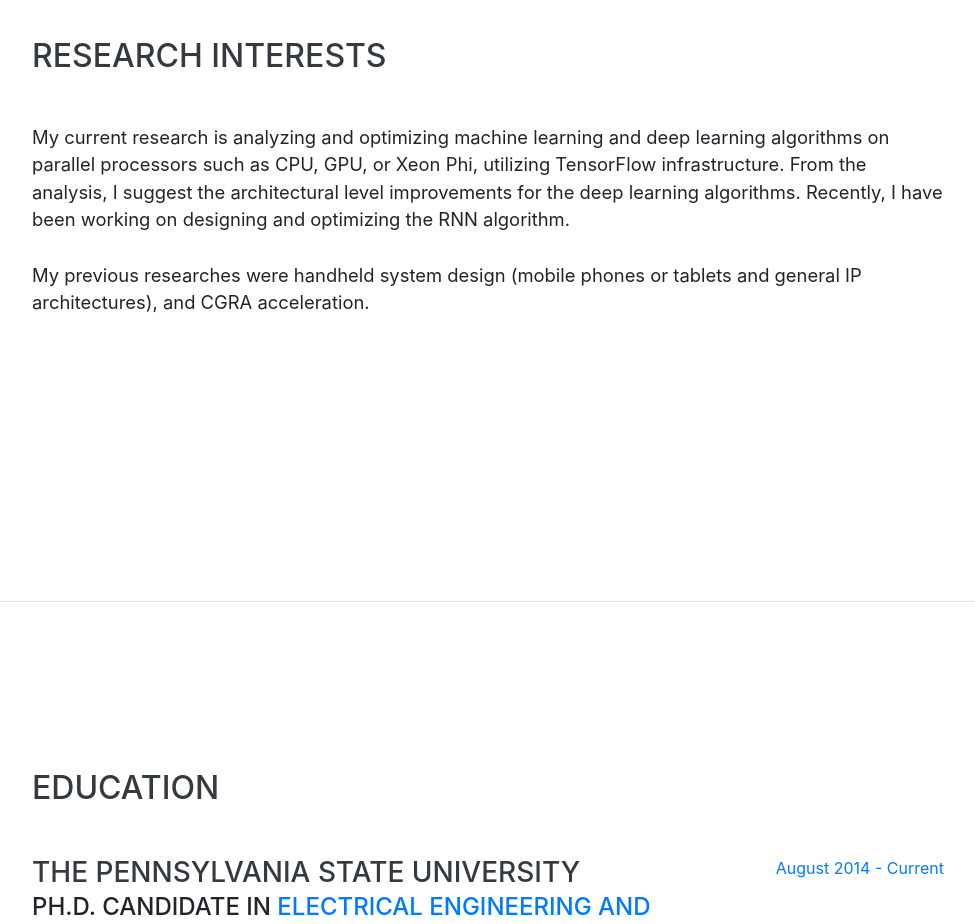
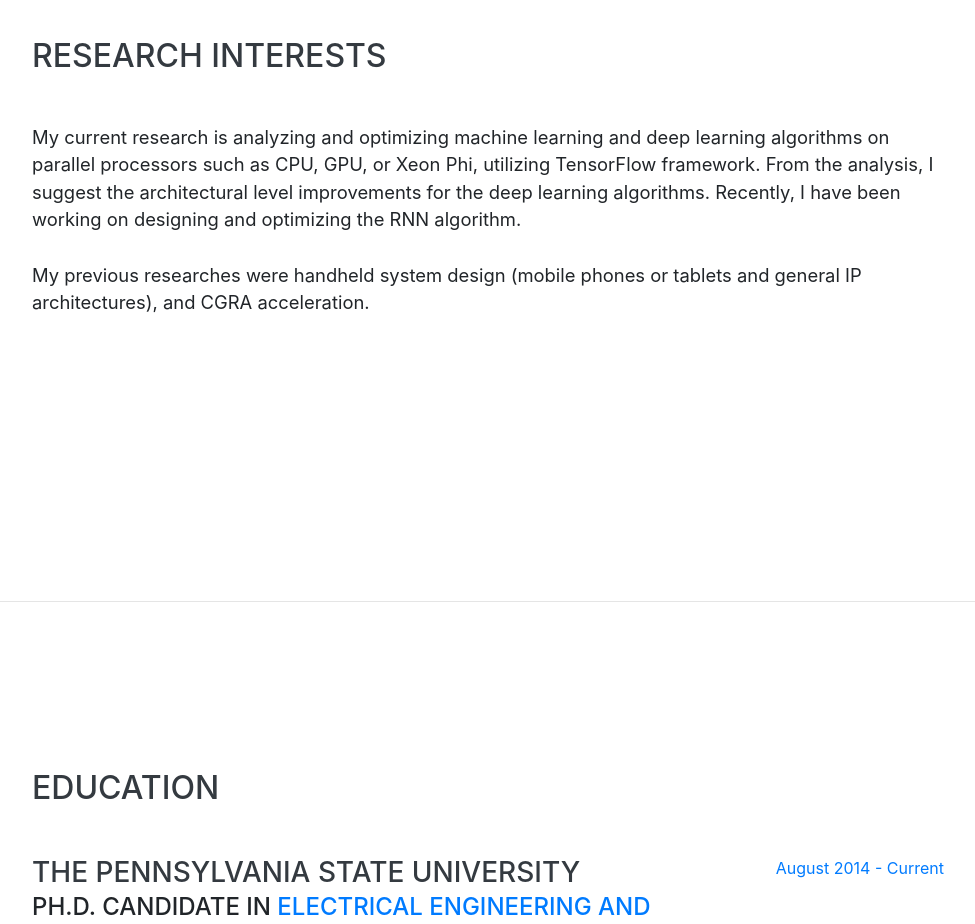
Before and after one commit to jihyun-r/jihyun-r.github.io, a website with bundled scripts: page index.html in a window 1280 px wide. Shown: the part 1000-1924 px from the top of the page, without its empty margins (288-1263 px from the left). Built offline with nearby package versions, Linux system fonts and the light colour scheme; a web font is replaced by a local one.

Commit message:
Minor change

```diff
--- a/index.html
+++ b/index.html
@@ -93,7 +93,7 @@
       <div class="w-100">
         <h2 class="mb-5">Research Interests</h2>
         <p class="lead mb-5">
-          My current research is analyzing and optimizing machine learning and deep learning algorithms on parallel processors such as CPU, GPU, or Xeon Phi, utilizing TensorFlow infrastructure. From the analysis, I suggest the architectural level improvements for the deep learning algorithms. Recently, I have been working on designing and optimizing the RNN algorithm.
+          My current research is analyzing and optimizing machine learning and deep learning algorithms on parallel processors such as CPU, GPU, or Xeon Phi, utilizing TensorFlow framework. From the analysis, I suggest the architectural level improvements for the deep learning algorithms. Recently, I have been working on designing and optimizing the RNN algorithm.
           <br><br>My previous researches were handheld system design (mobile phones or tablets and general IP architectures), and CGRA acceleration.
         </p>
       </div>
```
